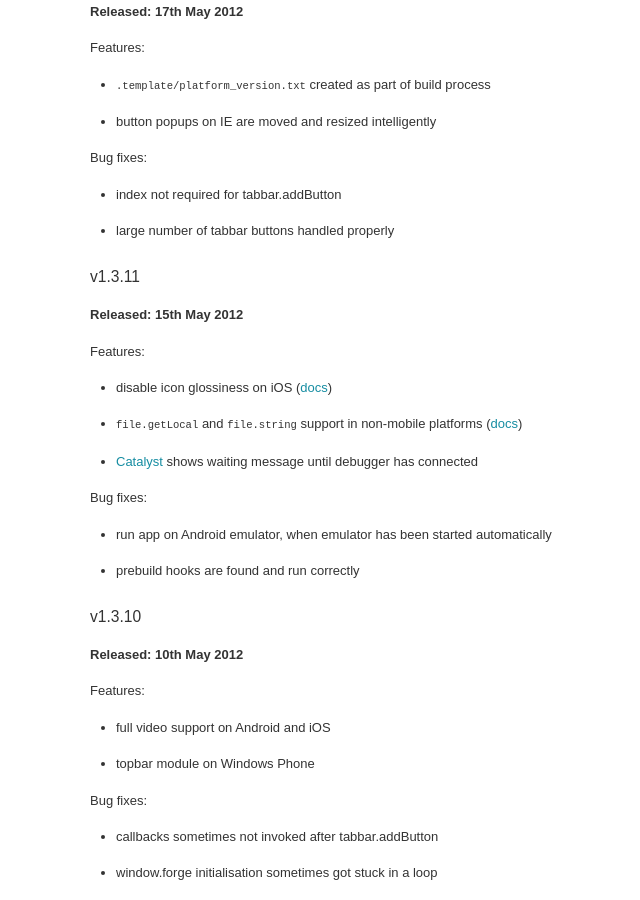
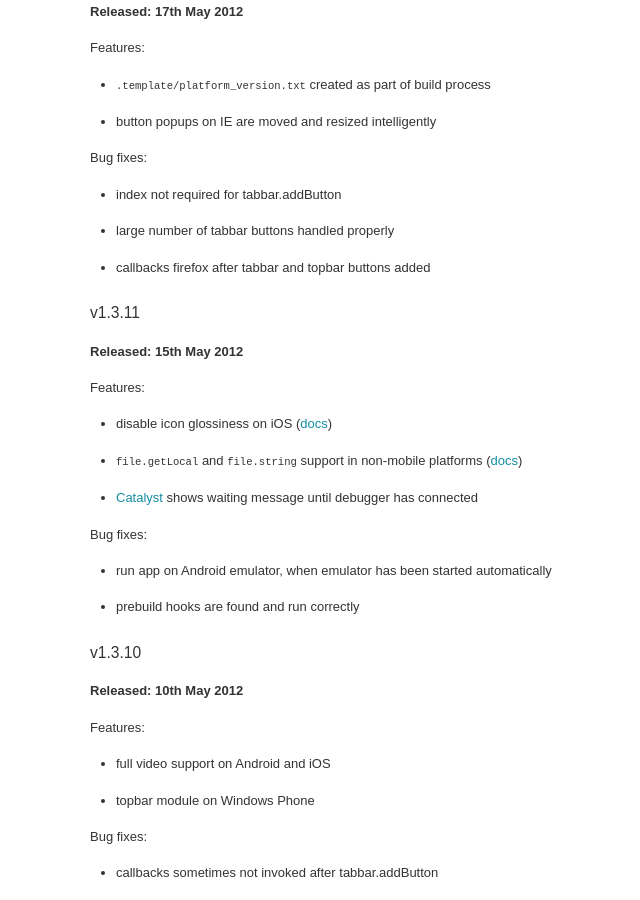
Before and after one commit to trigger-corp/Forge-Documentation, a Sphinx documentation site: the page built from source/release-notes.rst, in a window 1280 px wide and 900 px high, scrolled down 1093 px. Shown: the whole window, without its empty margins (230-870 px from the left). Built offline with Sphinx 7.4.7, drawn with Linux system fonts in a browser that asks for light colours; some web fonts are replaced.

Commit message:
addition to v1.3.12

```diff
--- a/source/release-notes.rst
+++ b/source/release-notes.rst
@@ -54,6 +54,7 @@ Bug fixes:
 
 - index not required for tabbar.addButton
 - large number of tabbar buttons handled properly
+- callbacks firefox after tabbar and topbar buttons added
 
 v1.3.11
 ~~~~~~~~~~~~~~~~~~~~~~~~~~~~~~~~~~~~~~~~~~~~~~~~~~~~~~~~~~~~~~~~~~~~~~~~~~~~~~~~
```
